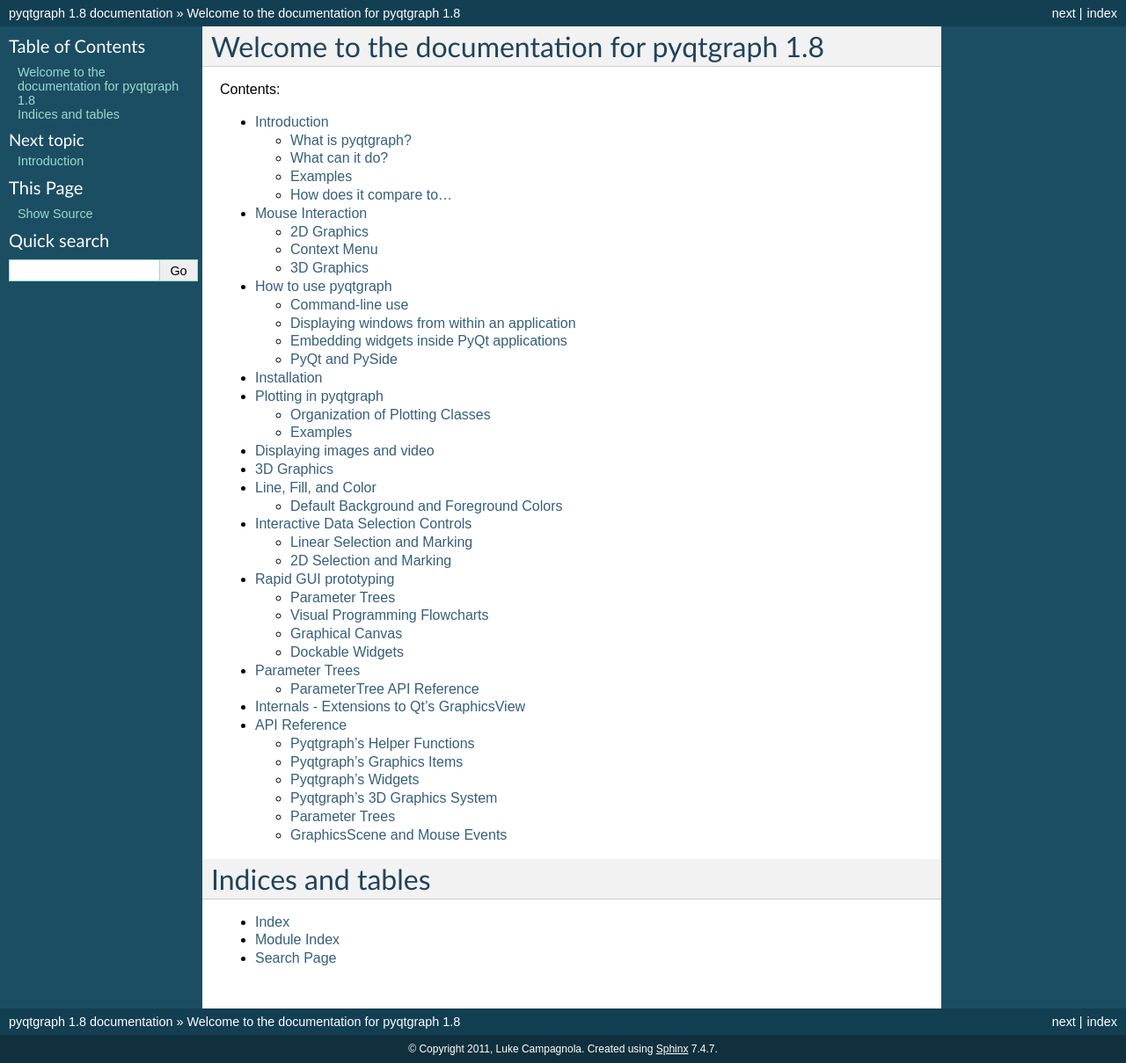
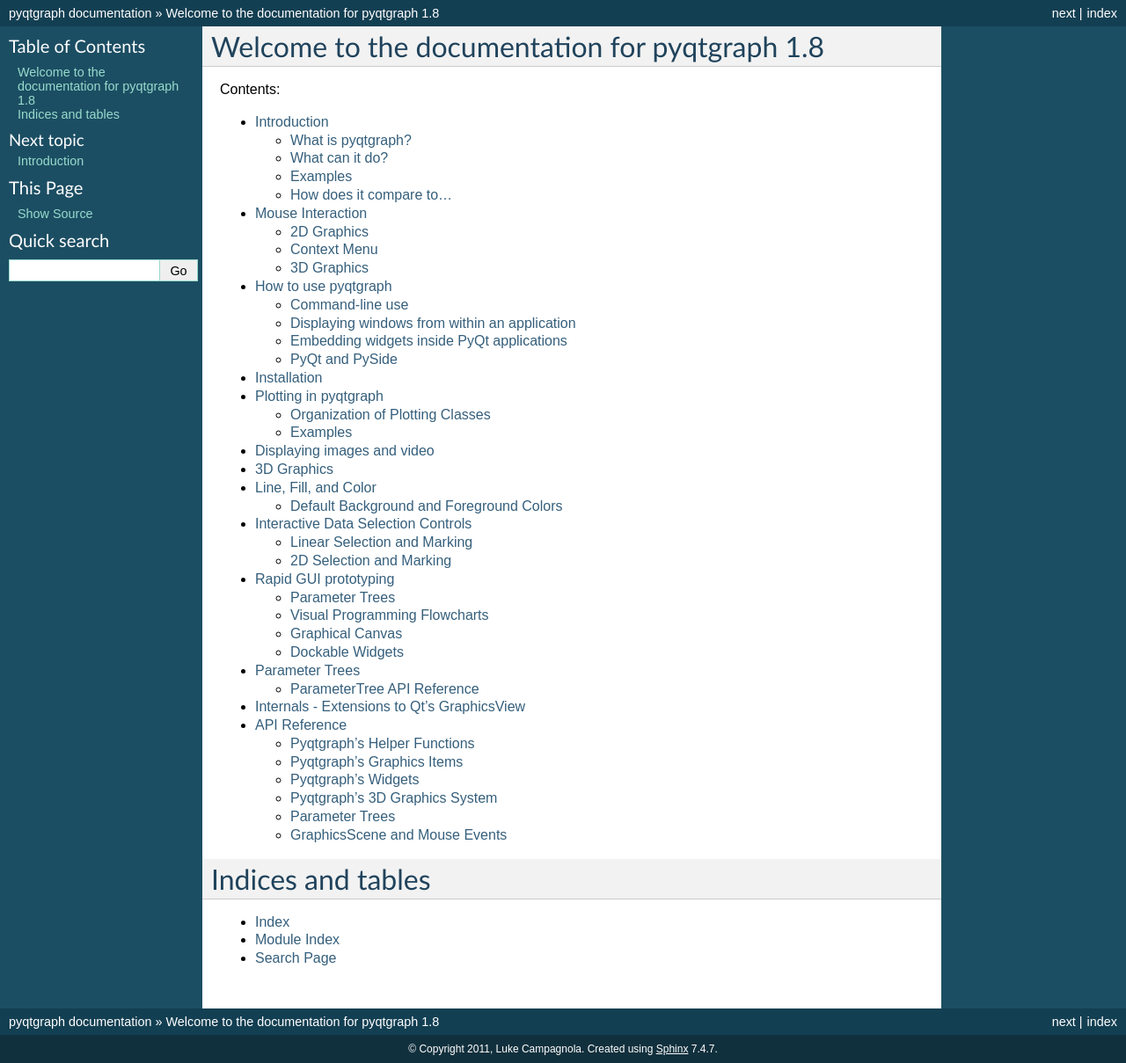
Before and after one commit to pyqtgraph/pyqtgraph, a Sphinx documentation site: the page built from doc/source/index.rst, in a window 1280 px wide. Shown: the whole page at 88% size. Built offline with Sphinx 7.4.7, drawn with Linux system fonts in a browser that asks for light colours.

Commit message:
Fixed documentation version numbers

```diff
--- a/doc/source/conf.py
+++ b/doc/source/conf.py
@@ -49,9 +49,9 @@
 # built documents.
 #
 # The short X.Y version.
-version = '1.8'
+version = ''
 # The full version, including alpha/beta/rc tags.
-release = '1.8'
+release = ''
 
 # The language for content autogenerated by Sphinx. Refer to documentation
 # for a list of supported languages.
```
